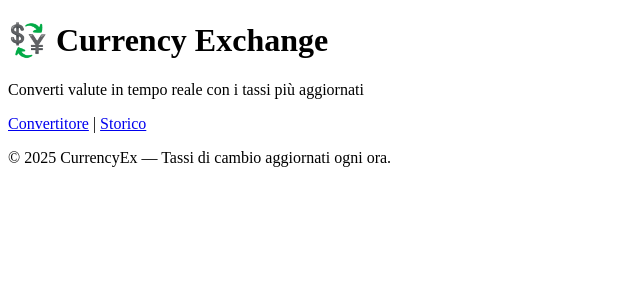
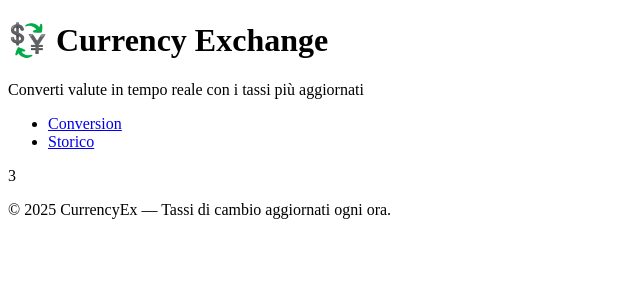
Before and after one commit to HuJun017/CurrencyExchange, an Angular app in the folder CurrencyEx/: page / in a window 1280 px wide. Shown: the top 300 px of the page, without its empty margins (0-640 px from the left). Built offline with nearby package versions, Linux system fonts and the light colour scheme.

Commit message:
homepage base template [updated]

```diff
--- a/CurrencyEx/src/app/app.html
+++ b/CurrencyEx/src/app/app.html
@@ -5,14 +5,20 @@
   <p>Converti valute in tempo reale con i tassi più aggiornati</p>
 </header>
 
-<nav>
-  <a routerLink="/conversion" routerLinkActive="active">Convertitore</a> |
-  <a routerLink="/storico" routerLinkActive="active">Storico</a>
-</nav>
+<ul class="navbar-nav">
+  <li class="nav-item">
+    <a class="nav-link" routerLink="/conversion" routerLinkActive="active">Conversion</a>
+  </li>
+  <li class="nav-item">
+    <a class="nav-link" routerLink="/storico" routerLinkActive="active">Storico</a>
+  </li>
+</ul>
 
 <main>
   <router-outlet></router-outlet>
-</main>
+</main>3
+
+
 
 <footer>
   <p>© 2025 CurrencyEx — Tassi di cambio aggiornati ogni ora.</p>
```
